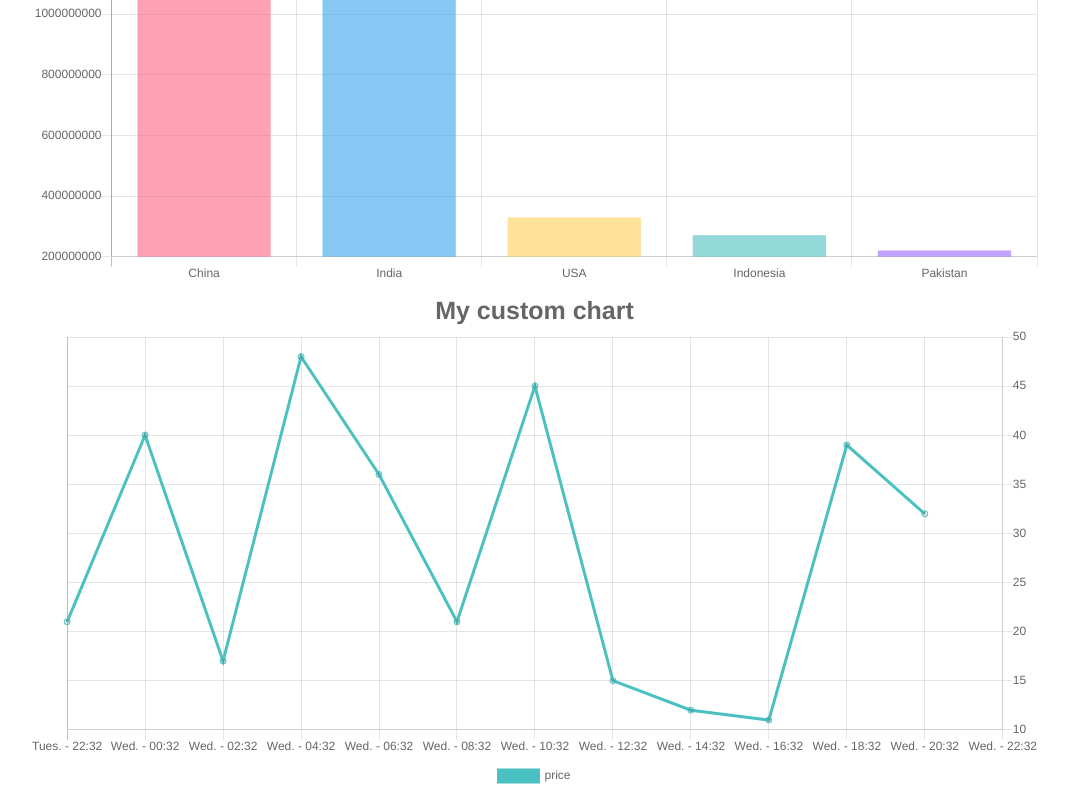
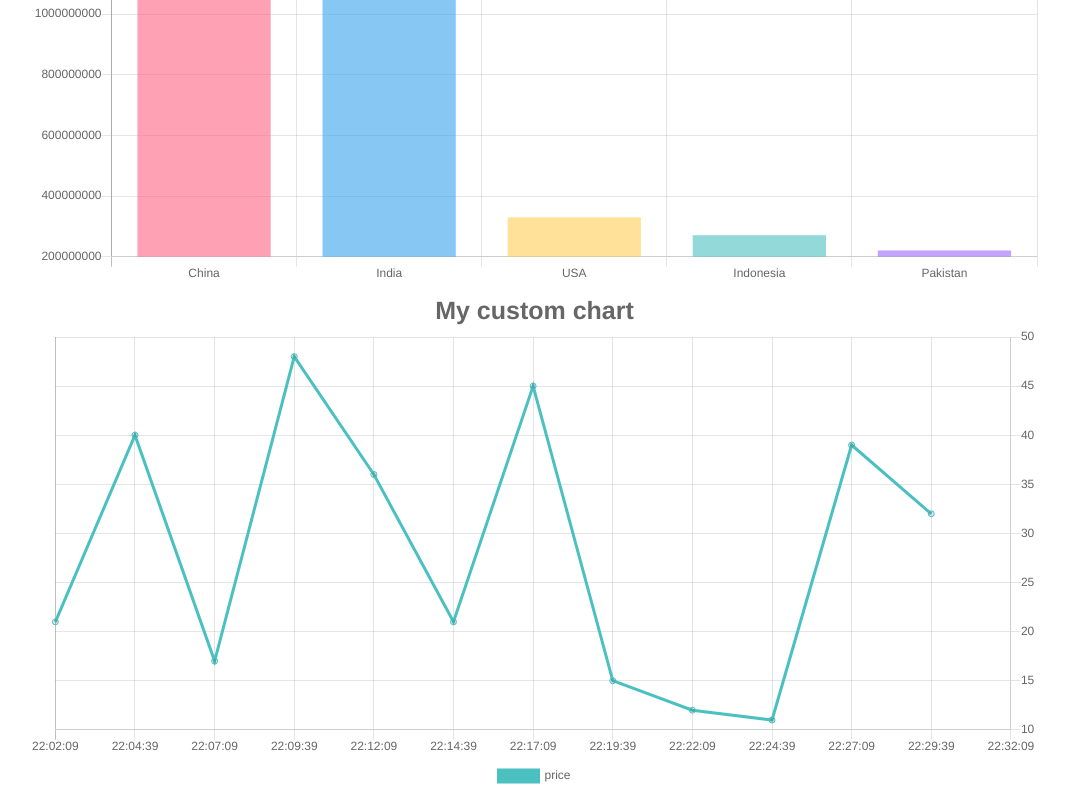
Before and after one commit to marzouk2002/explore-Chart.js, a React (Create React App) app: page / in a window 1280 px wide. Shown: the part 226-1026 px from the top of the page, without its empty margins (106-1175 px from the left). Built offline with nearby package versions, Linux system fonts and the light colour scheme.

Commit message:
all scales done

```diff
--- a/src/App.js
+++ b/src/App.js
@@ -6,7 +6,7 @@ function App() {
   return (
     <div className="App">
       <TutoChart/>
-      <MyChart scale="1D"/>
+      <MyChart scale="30M"/>
     </div>
   );
 }
--- a/src/components/MyChart.js
+++ b/src/components/MyChart.js
@@ -36,11 +36,14 @@ function MyChart({scale}) {
             case "1D":
                 setLabels(dateTime.oneDay);
                 break
+            case "4H":
+                setLabels(dateTime.fourHours);
+                break
             case "1H":
                 setLabels(dateTime.oneHour);
                 break
             case "30M":
-                setLabels(dateTime.oneHour);
+                setLabels(dateTime.halfHour);
                 break
             default:
                 setLabels([])
```
